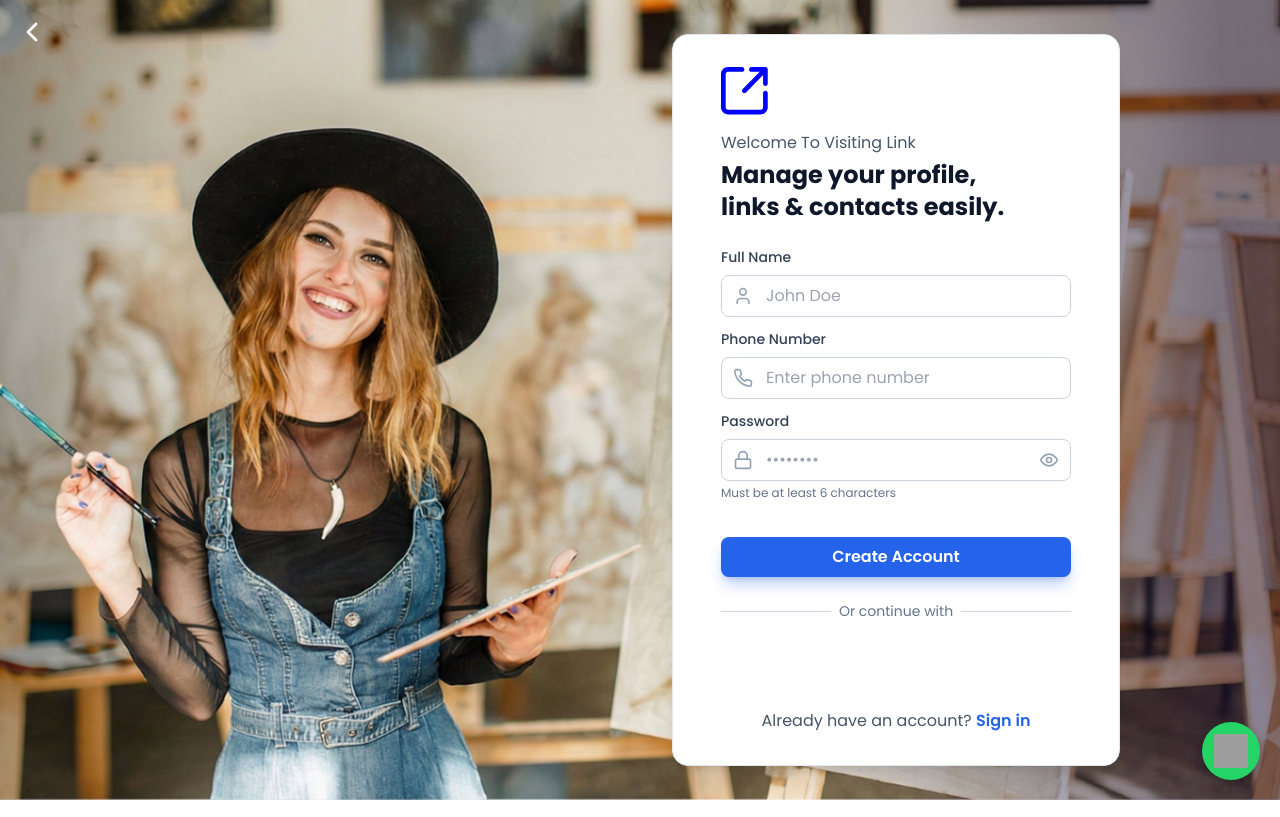
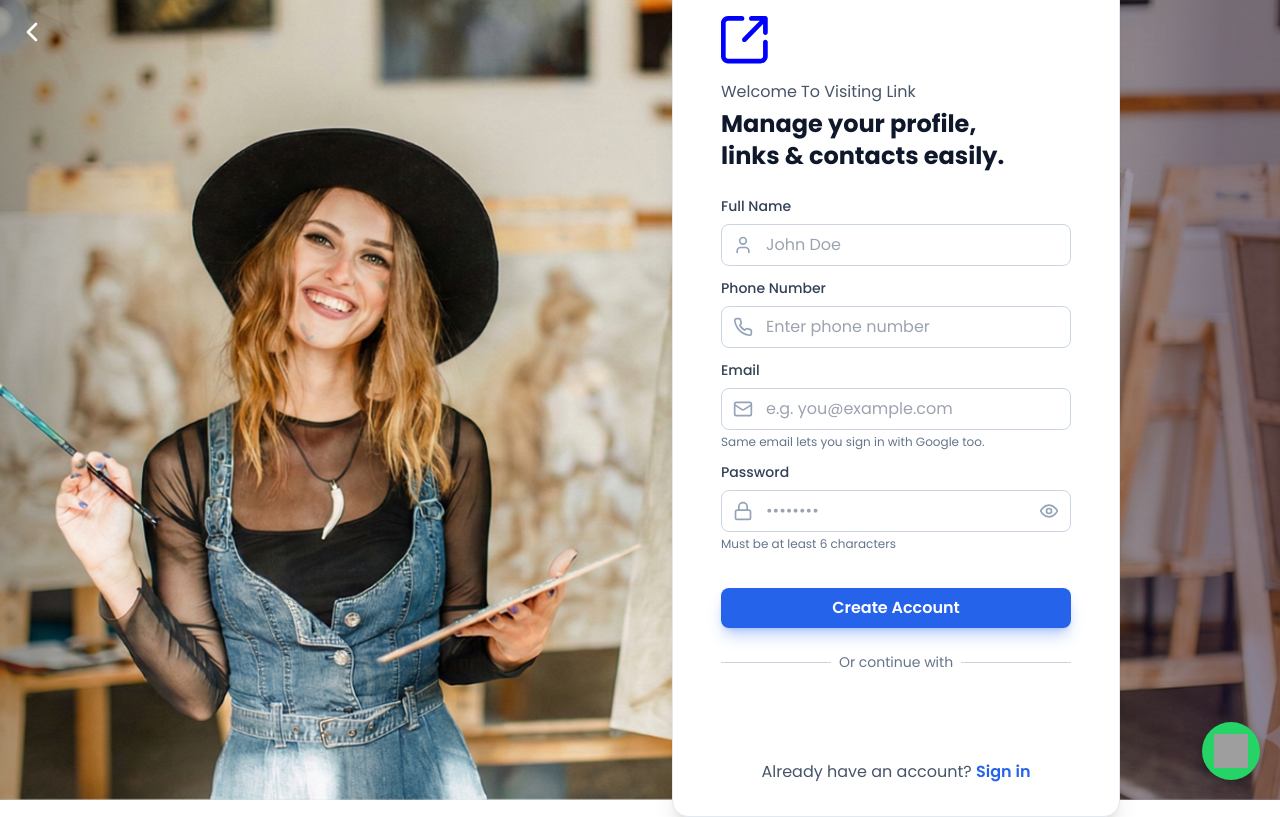
Before and after one commit to shuklaharsh05/card-gen-landing_page, a React (Vite) app: page /signup in a window 1280 px wide. Built offline with nearby package versions, Linux system fonts and the light colour scheme; no server answers; grey boxes are pictures that could not be loaded.

Commit message:
updated net

```diff
--- a/src/contexts/AuthContext.jsx
+++ b/src/contexts/AuthContext.jsx
@@ -34,7 +34,15 @@ export function AuthProvider({ children }) {
     checkAuth();
   }, []);
 
-  const signUp = async (identifier, password, name) => {
+  const signUp = async (identifier, password, name, email) => {
+    if (!email || !email.trim()) {
+      return { error: { message: 'Email is required' } };
+    }
+    const trimmedEmail = email.trim().toLowerCase();
+    if (!/^[^\s@]+@[^\s@]+\.[^\s@]+$/.test(trimmedEmail)) {
+      return { error: { message: 'Please enter a valid email' } };
+    }
+
     const identifierData = classifyIdentifier(identifier);
 
     if (!identifierData.isValid || identifierData.type !== 'phone') {
@@ -46,6 +54,7 @@ export function AuthProvider({ children }) {
       name,
       password,
       phone: normalizedPhone,
+      email: trimmedEmail,
     };
 
     const response = await apiService.signup(payload);
--- a/src/pages/Signup.jsx
+++ b/src/pages/Signup.jsx
@@ -11,6 +11,7 @@ import {
   Eye,
   EyeOff,
   ChevronLeft,
+  Mail,
 } from "lucide-react";
 import {
   classifyIdentifier,
@@ -20,6 +21,7 @@ import {
 export default function Signup() {
   const [name, setName] = useState("");
   const [identifier, setIdentifier] = useState("");
+  const [email, setEmail] = useState("");
   const [password, setPassword] = useState("");
   const [error, setError] = useState("");
   const [loading, setLoading] = useState(false);
@@ -57,8 +59,13 @@ export default function Signup() {
     setError("");
     setLoading(true);
 
-    if (!name || !identifier || !password) {
-      setError("Please fill in all fields");
+    if (!name || !identifier || !email?.trim() || !password) {
+      setError("Please fill in all fields (name, phone, email, password)");
+      setLoading(false);
+      return;
+    }
+    if (!/^[^\s@]+@[^\s@]+\.[^\s@]+$/.test(email.trim())) {
+      setError("Please enter a valid email");
       setLoading(false);
       return;
     }
@@ -77,7 +84,7 @@ export default function Signup() {
       return;
     }
 
-    const { error } = await signUp(identifierData.value, password, name);
+    const { error } = await signUp(identifierData.value, password, name, email.trim());
 
     if (error) {
       setError(error.message);
@@ -165,6 +172,31 @@ export default function Signup() {
                   disabled={loading}
                 />
               </div>
+            </div>
+
+            <div>
+              <label
+                htmlFor="email"
+                className="block text-sm font-medium text-slate-700 mb-2"
+              >
+                Email
+              </label>
+              <div className="relative">
+                <Mail className="absolute left-3 top-1/2 -translate-y-1/2 w-5 h-5 text-slate-400" />
+                <input
+                  id="email"
+                  type="email"
+                  value={email}
+                  onChange={(e) => setEmail(e.target.value)}
+                  className="w-full pl-11 pr-4 py-2 border border-slate-300 rounded-lg focus:ring-2 focus:ring-blue-600 focus:border-transparent outline-none transition-all"
+                  placeholder="e.g. you@example.com"
+                  disabled={loading}
+                  required
+                />
+              </div>
+              <p className="text-xs text-slate-500 mt-1">
+                Same email lets you sign in with Google too.
+              </p>
             </div>
 
             <div>
```
